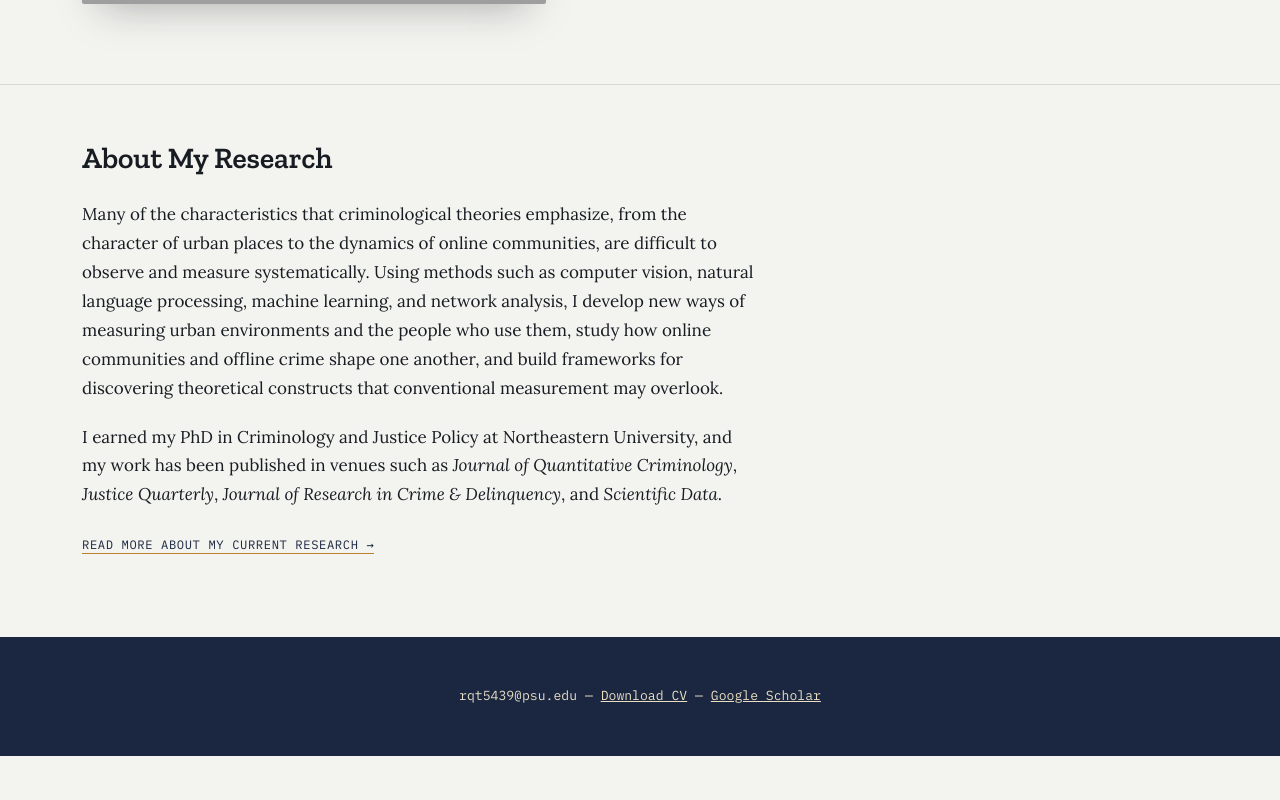
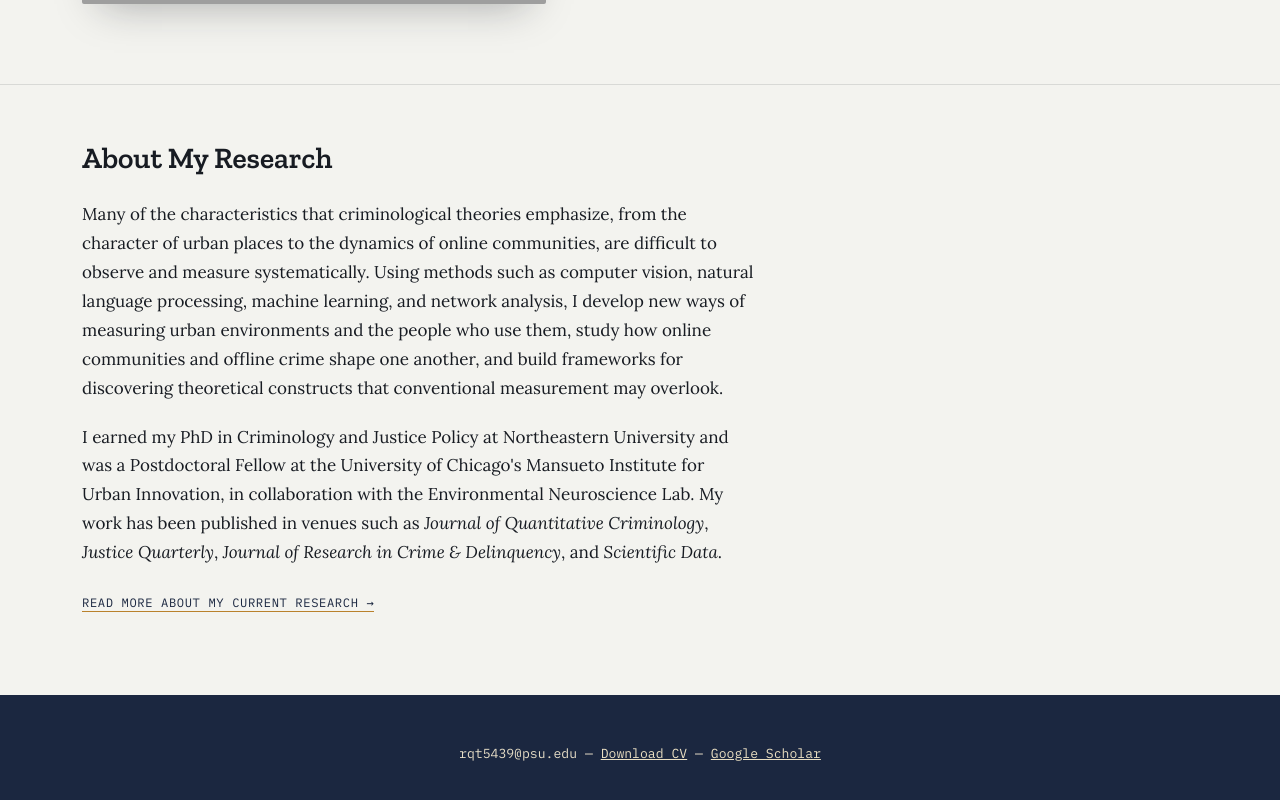
Before and after one commit to dr-rtucker/dr-rtucker.github.io, a plain HTML site: page index.html in a window 1280 px wide. Shown: the part 763-1563 px from the top of the page. Before the commit the page ends 1519 px from the top, so only its background shows below. Drawn offline with nearby package versions, Linux system fonts and the light colour scheme; grey boxes are pictures that could not be loaded.

Commit message:
Landing page bio: add University of Chicago postdoctoral fellowship
Co-Authored-By: Claude Opus 5.5 <noreply@anthropic.com>

```diff
--- a/index.html
+++ b/index.html
@@ -102,8 +102,9 @@
             environments and the people who use them, study how online communities and offline crime shape one another, and build
             frameworks for discovering theoretical constructs that conventional measurement may overlook.
         </p>
-        <p class="bio-text">I earned my PhD in Criminology and Justice Policy at Northeastern University, and my work has been published
-            in venues such as <em>Journal of Quantitative Criminology</em>, <em>Justice Quarterly</em>, <em>Journal of Research in Crime
+        <p class="bio-text">I earned my PhD in Criminology and Justice Policy at Northeastern University and was a Postdoctoral Fellow at
+            the University of Chicago's Mansueto Institute for Urban Innovation, in collaboration with the Environmental Neuroscience Lab.
+            My work has been published in venues such as <em>Journal of Quantitative Criminology</em>, <em>Justice Quarterly</em>, <em>Journal of Research in Crime
             &amp; Delinquency</em>, and <em>Scientific Data</em>.
         </p>
         <p class="more-link"><a href="current-research.html">Read more about my current research &rarr;</a></p>
```
